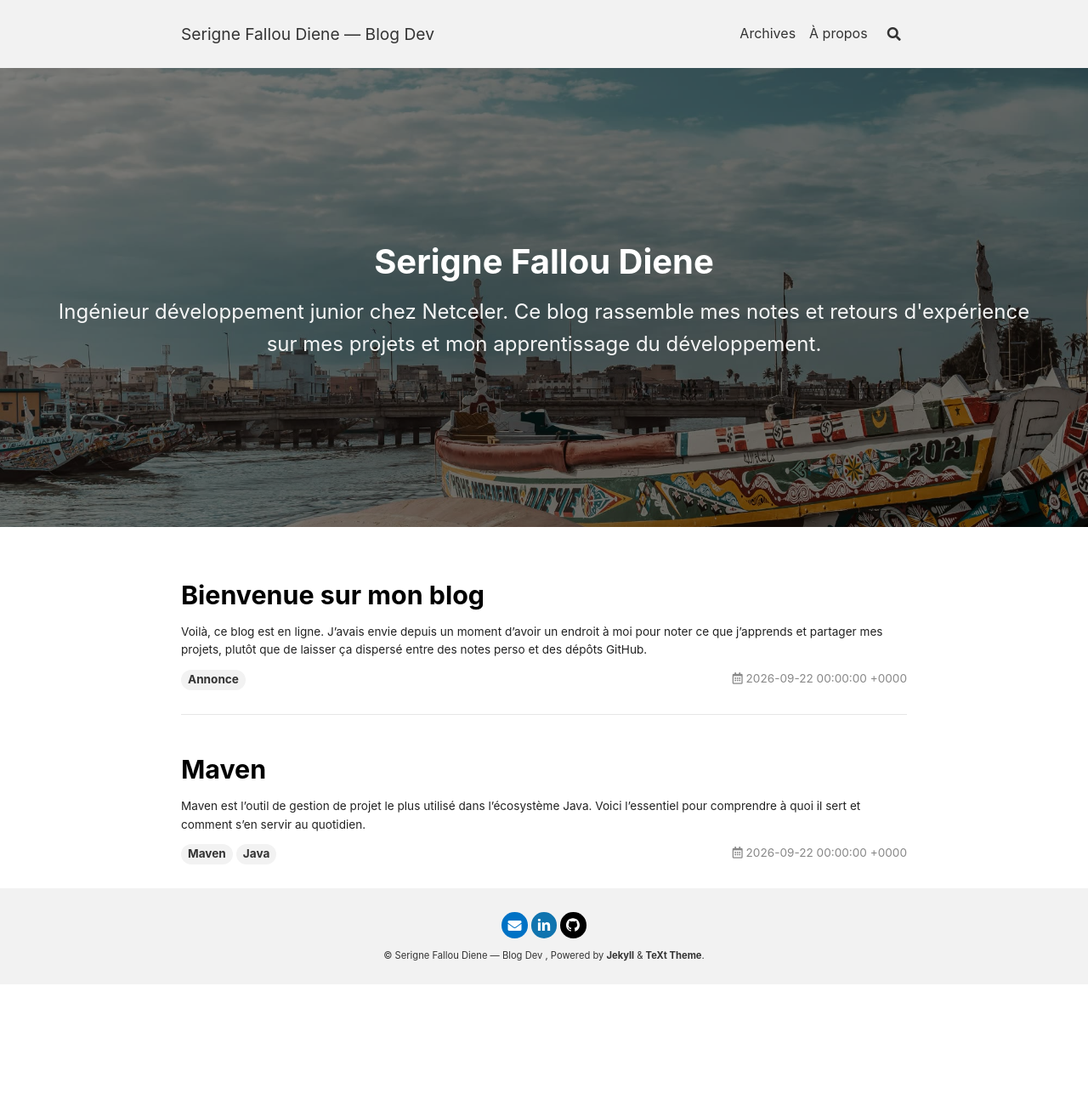
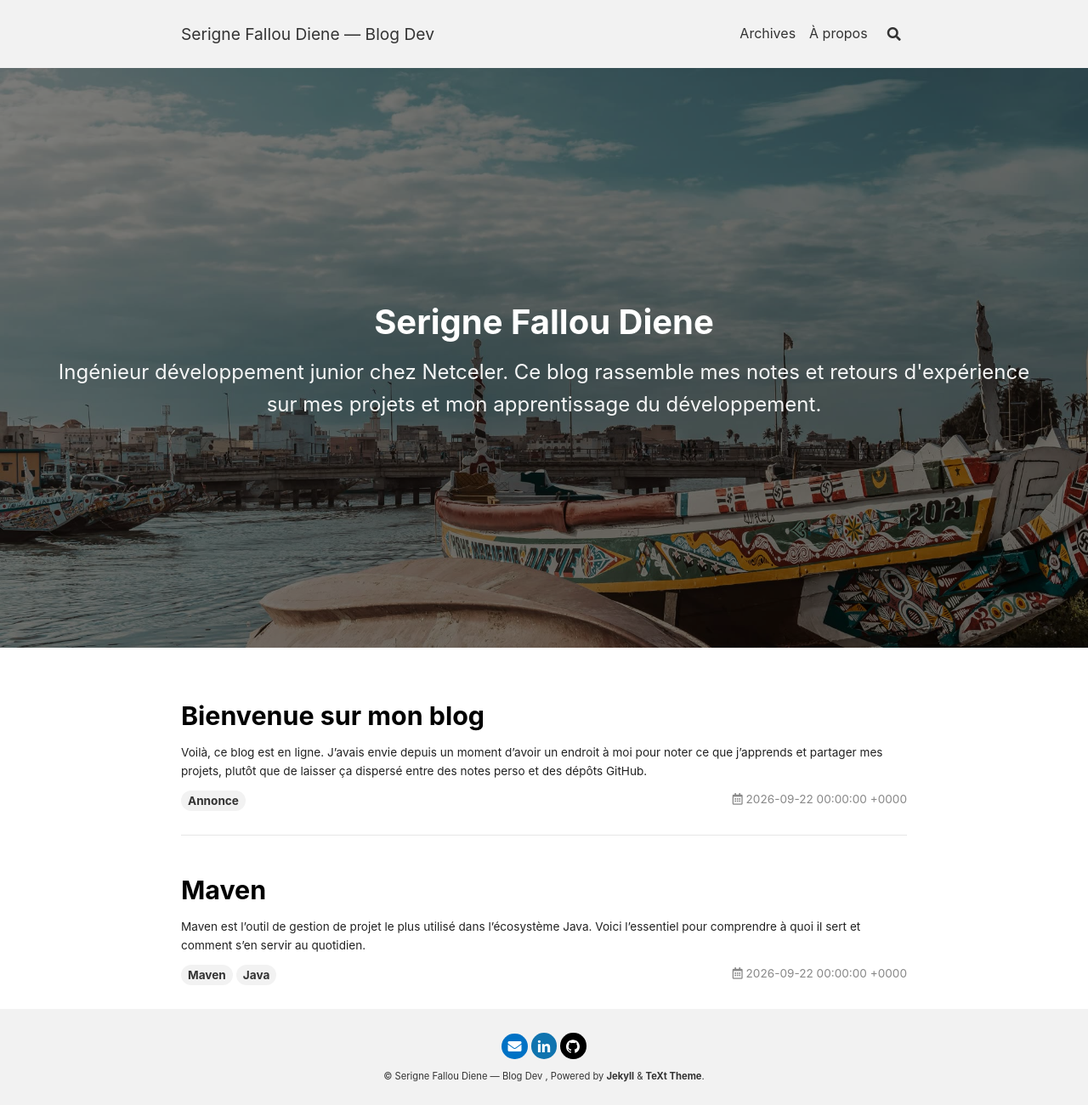
Before and after one commit to sfalloudiene/sfalloudiene.github.io, a Jekyll site: the page built from index.html, in a window 1280 px wide. Shown: the whole page at 85% size. Built offline with Jekyll 4.4.1, drawn with Linux system fonts in a browser that asks for light colours; nearby versions of some CDN libraries; the list of posts is cut into pages by our own code; before the commit the page ends 1158 px from its top, so only the background shows below that.

Commit message:
fix: hero d'accueil en aspect-ratio fixe (2000/1066) au lieu d'une hauteur fixe, pour afficher l'image complete sans decoupe, comme sur les articles

```diff
--- a/_sass/custom.scss
+++ b/_sass/custom.scss
@@ -2,8 +2,11 @@
 
 .hero--image {
   position: relative;
-  min-height: 60vh;
-  max-height: 720px;
+  // Matches the source photo's own ratio (2000x1066) so "cover" shows the
+  // full image with zero cropping, at any viewport width, instead of a
+  // fixed min/max-height that crops top/bottom on wide screens.
+  aspect-ratio: 2000 / 1066;
+  min-height: 20rem;
   padding: 2rem 1rem;
   background-size: cover;
   background-position: center;
```
